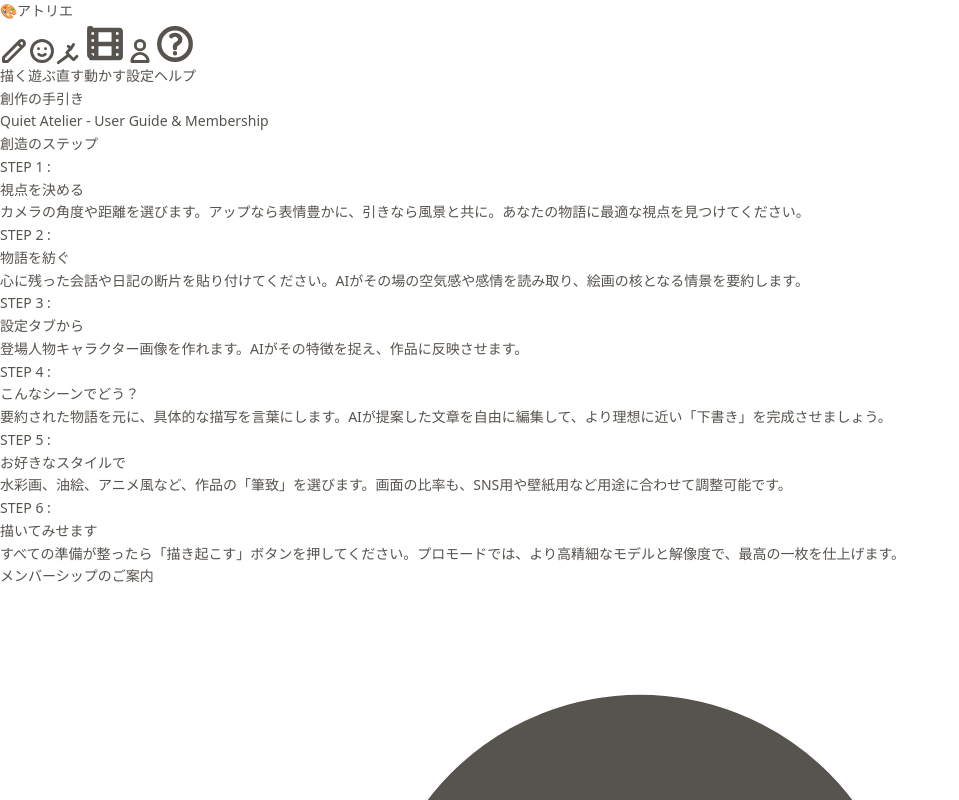
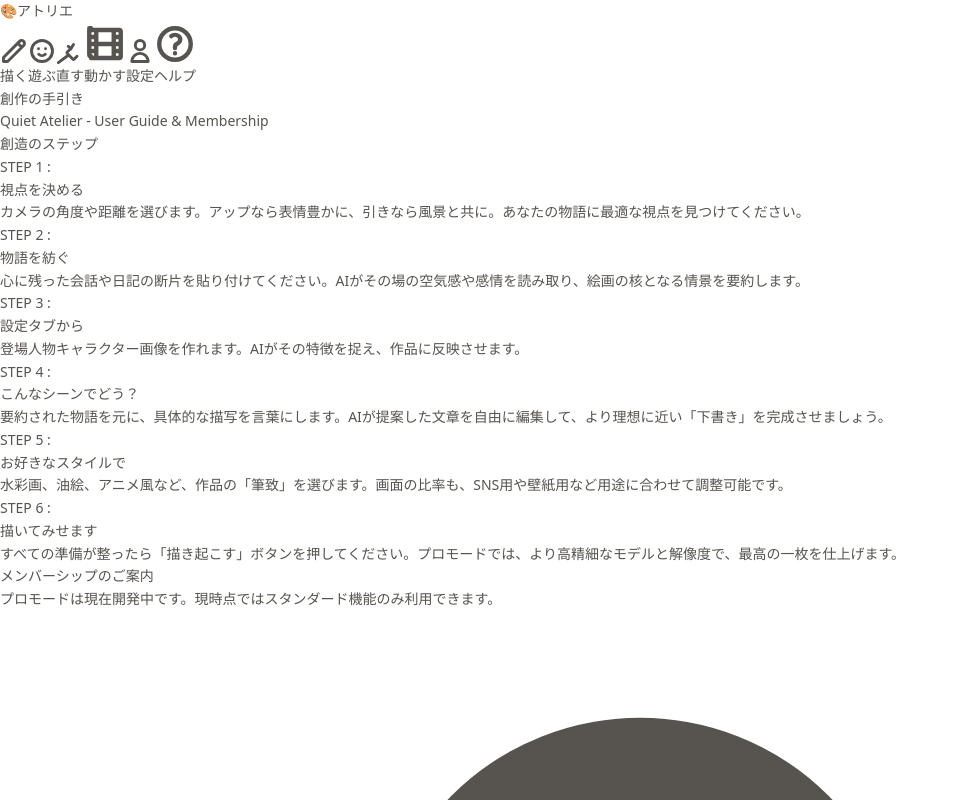
Before and after one commit to soramusubi-ctrl/sele-deploy, a React (Vite) app: page / in a window 1280 px wide. Both pictures are taken after a click on the button "ヘルプ". Shown: the top 800 px of the page, without its empty margins (0-959 px from the left). Built offline with nearby package versions, Linux system fonts and the light colour scheme.

Commit message:
Add: Note that Pro mode is currently under development

```diff
--- a/src/components/HelpPage.tsx
+++ b/src/components/HelpPage.tsx
@@ -71,6 +71,7 @@ const HelpPage: React.FC = () => {
 
         <div className="space-y-8">
           <h2 className="text-xl font-bold text-stone-600 border-l-4 border-rose-300 pl-4">メンバーシップのご案内</h2>
+          <p className="text-sm text-stone-500 mt-2 px-4">プロモードは現在開発中です。現時点ではスタンダード機能のみ利用できます。</p>
           <Card className="bg-gradient-to-br from-white to-rose-50/30">
             <div className="grid grid-cols-1 md:grid-cols-2 gap-12">
               <div className="space-y-4">
```
